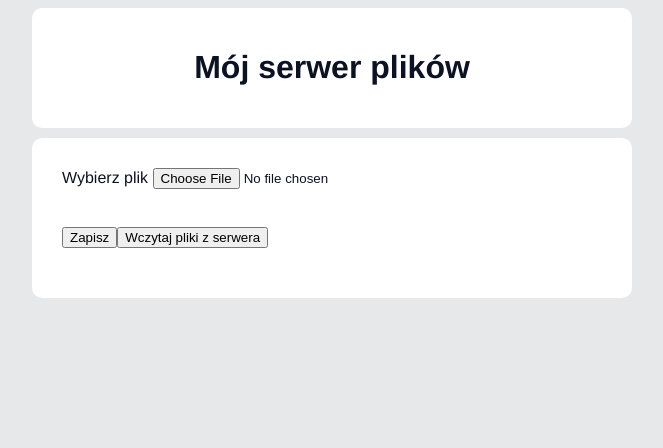
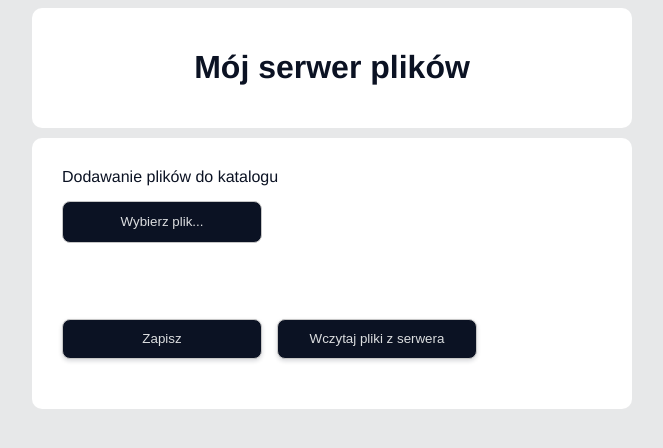
Before and after one commit to domaradzki/selesto-test, a Vue app: page / in a window 1280 px wide. Shown: the top 448 px of the page, without its empty margins (308-971 px from the left). Built offline with nearby package versions, Linux system fonts and the light colour scheme.

Commit message:
adjusted styles in component Layout

```diff
--- a/src/components/Layout.vue
+++ b/src/components/Layout.vue
@@ -1,9 +1,10 @@
 <template>
   <div class="wrapper">
-    <div class="container">
+    <div class="container column">
       <label
-        >Wybierz plik
+        >Dodawanie plików do katalogu
         <input
+          class="file-input column"
           type="file"
           id="file"
           name="file"
@@ -12,12 +13,13 @@
         />
       </label>
     </div>
+    <div class="container">
+      <h2 class="message">{{ message }}</h2>
+    </div>
+    <div class="container">
+      <button class="btn" v-on:click="submitFiles()">Zapisz</button>
 
-    <br />
-    <div class="container">
-      <button v-on:click="submitFiles()">Zapisz</button>
-
-      <button v-on:click="handleDisplayFiles()">
+      <button class="btn" v-on:click="handleDisplayFiles()">
         Wczytaj pliki z serwera
       </button>
     </div>
@@ -68,21 +70,25 @@ export default {
     async submitFiles() {
       const formData = new FormData();
       formData.append('file', this.file);
+      if (this.files.some((image) => image.name === this.file.name)) {
+        this.message = 'Plik o takiej nazwie już istnieje!';
+      } else {
         try {
           await axios.post('/api/upload', formData, {
             headers: { 'Content-Type': 'multipart/form-data' },
           });
+          this.handleDisplayFiles();
           this.message = 'Plik zapisany!';
-        this.handleDisplayFiles();
         } catch (err) {
           console.log('Error');
           this.message = 'Coś poszło nie tak, spróbuj ponownie!';
+        }
       }
     },
     handleFileUpload() {
       const file = this.$refs.file.files[0];
       this.file = file;
-      this.message = '';
+      this.message = file.name;
     },
     handleDisplayFiles() {
       try {
@@ -100,8 +106,8 @@ export default {
         axios.get(`/api/delete/${name}`).then((res) => {
           console.log(res.data);
         });
+        this.handleDisplayFiles();
         this.message = 'Plik skaowany!';
-        this.handleDisplayFiles();
       } catch (err) {
         console.log('Error');
         this.message = 'Coś poszło nie tak, spróbuj ponownie!';
@@ -125,29 +131,92 @@ export default {
 }
 .container {
   padding: 10px;
+  width: 100%;
+}
+.column {
+  display: flex;
+  flex-direction: column;
 }
 .file-listing {
-  width: 100%;
   display: flex;
   justify-content: space-between;
   align-items: center;
   margin: 5px 0;
   background-color: #dbdddf;
-  padding: 7px 10px;
+  padding: 12px 10px;
   border-radius: 4px;
+}
+.message {
+  font-weight: bold;
+  font-size: 18px;
+  color: #c6c6c6;
 }
 .icons {
   display: flex;
 }
-
 .svg-icon {
   width: 24px;
   margin-left: 6px;
 }
-
 .link {
   color: #0b1223;
   text-decoration: none;
   cursor: pointer;
 }
+.btn {
+  display: inline-block;
+  width: 200px;
+  text-align: center;
+  border-radius: 8px;
+  line-height: 30px;
+  padding: 3px;
+  cursor: pointer;
+  margin-right: 15px;
+  padding: 4px 15px;
+  box-shadow: 0 2px 4px #0b12232a;
+  background: #0b1223;
+  border: 1px solid #c6c6c6;
+  color: #dbdddf;
+  text-decoration: none;
+  transition: background 0.3s 0.2s ease-in-out,
+    color 0.3s 0.1s ease-in-out, box-shadow 0.3s 0.1s ease-in-out;
+}
+
+.btn:hover {
+  background: #dbdddf;
+  box-shadow: 3px 4px 8px #0b12232a;
+  color: #0b1223;
+}
+.file-input {
+  margin-top: 15px;
+  color: transparent;
+  outline: none;
+  width: 200px;
+}
+.file-input::-webkit-file-upload-button {
+  visibility: hidden;
+}
+.file-input::before {
+  content: 'Wybierz plik...';
+  display: inline-block;
+  background: #0b1223;
+  line-height: 30px;
+  border: 1px solid #c6c6c6;
+  color: #dbdddf;
+  border-radius: 8px;
+  padding: 5px 8px;
+  outline: none;
+  text-align: center;
+  white-space: nowrap;
+  user-select: none;
+  cursor: pointer;
+}
+.file-input:hover::before {
+  background: #dbdddf;
+  box-shadow: 3px 4px 8px #0b12232a;
+  color: #0b1223;
+}
+.file-input:active {
+  outline: 0;
+}
 </style>
```
Lines whose indentation alone changed are shown as unchanged.
